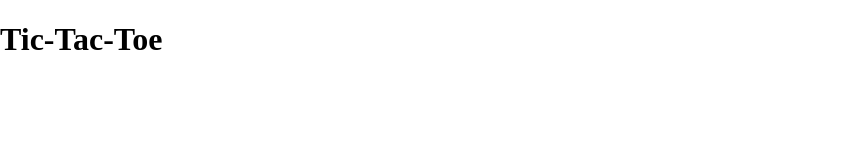
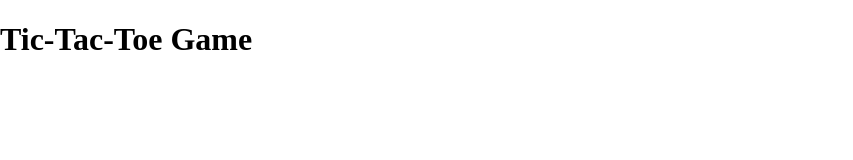
Before and after one commit to WPTUser-19127/tic-tac-toe-game, a plain HTML site: page index.html in a window 1280 px wide. Shown: the top 160 px of the page, without its empty margins (0-853 px from the left). Drawn offline with Linux system fonts and the light colour scheme.

Commit message:
Update index.html

```diff
--- a/index.html
+++ b/index.html
@@ -9,7 +9,7 @@
   <title>Document</title>
 </head>
 <body>
-  <h1>Tic-Tac-Toe</h1>
+  <h1>Tic-Tac-Toe Game</h1>
   <div class="board" id="board">
     <div class="cell" data-cell></div>
     <div class="cell" data-cell></div>
```
